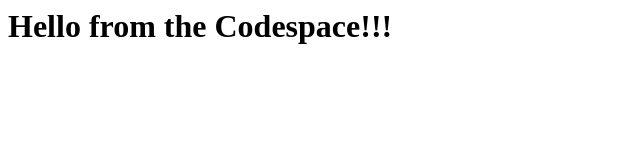
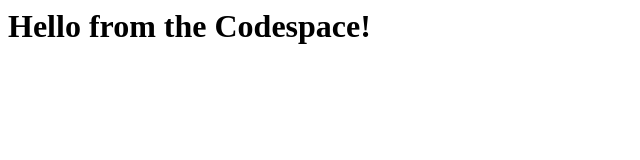
Before and after one commit to cai0baa/skills-code-with-codespaces, a plain HTML site: page index.html in a window 1280 px wide. Shown: the full height of the page, 0-640 px from the left. Drawn offline with Linux system fonts and the light colour scheme.

Commit message:
Adding hello from the codespace!

```diff
--- a/index.html
+++ b/index.html
@@ -1,3 +1,3 @@
 <html>
-  <h1>Hello from the Codespace!!!</h1>
+  <h1>Hello from the Codespace!</h1>
 </html>
```
